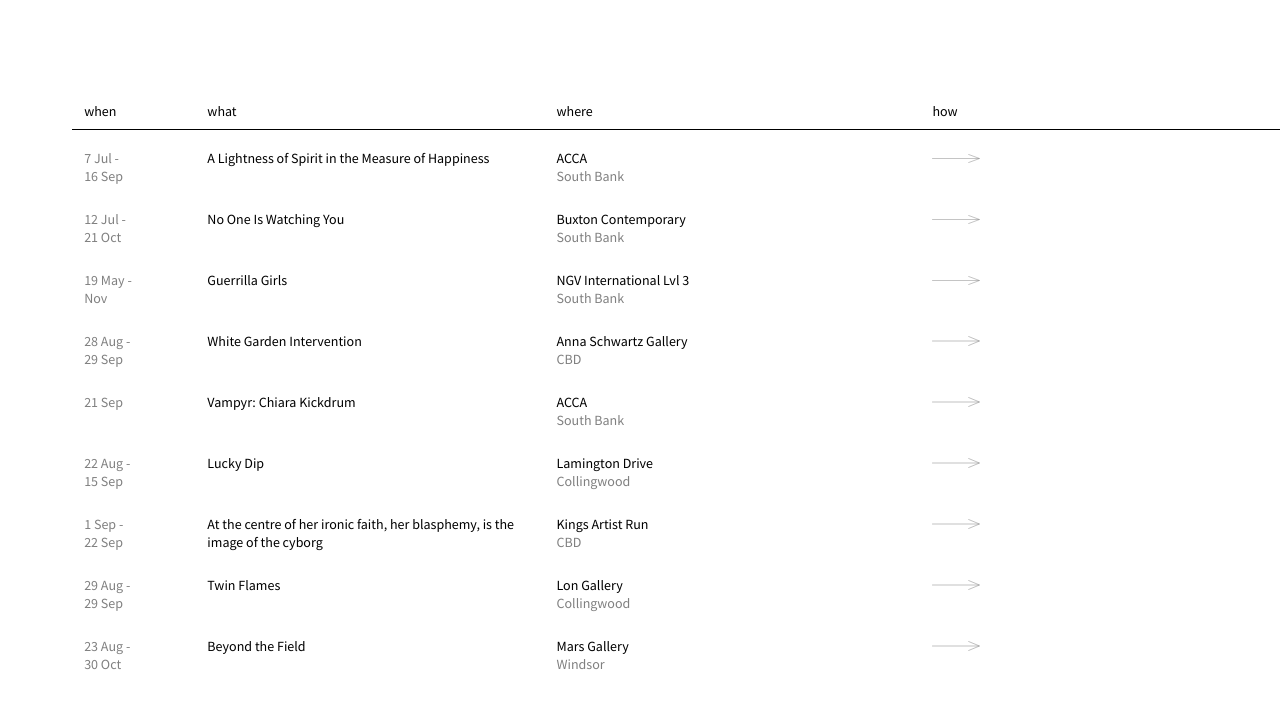
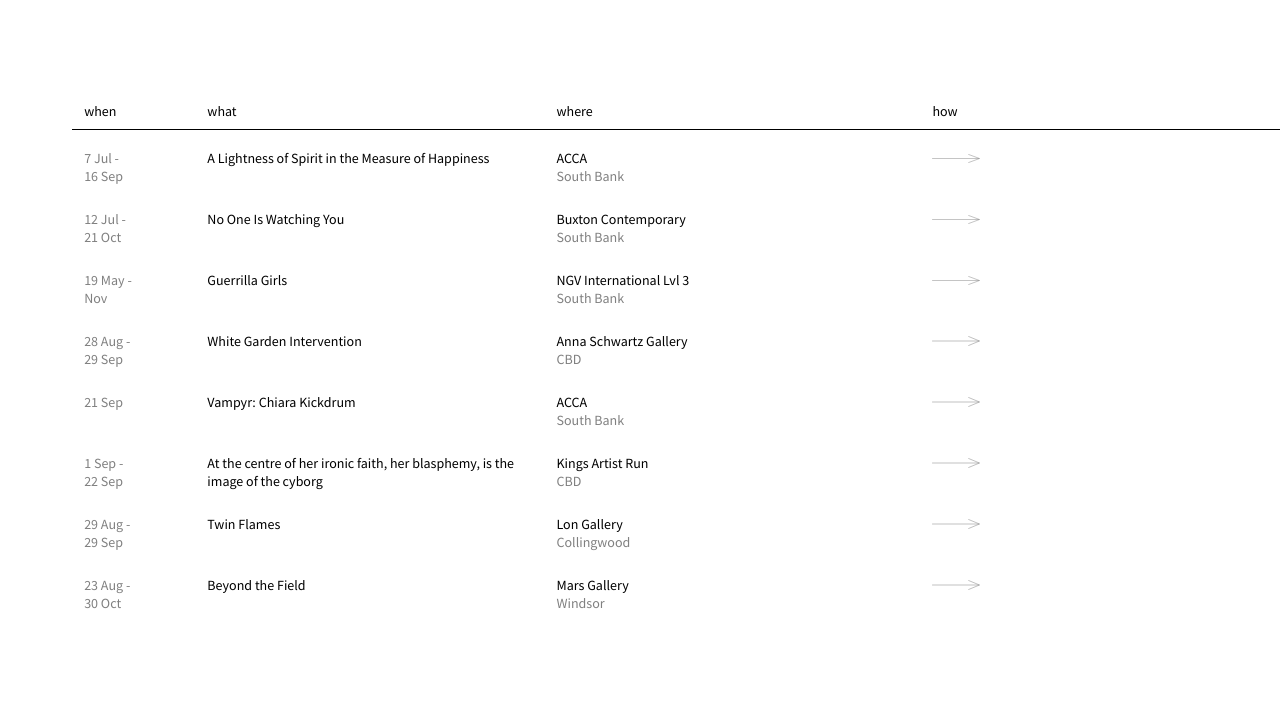
Before and after one commit to tayteboss/gallery-space, a plain HTML site: page index.html in a window 1280 px wide. Shown: the part 173-879 px from the top of the page. After the commit the page ends 818 px from the top, so only its background shows below. Drawn offline with Linux system fonts and the light colour scheme.

Commit message:
lamington

```diff
--- a/index.html
+++ b/index.html
@@ -161,27 +161,6 @@
                 </div>
             </article>
 
-            <!-- Lamington Drive -->
-            <article class="animate delay-1000">
-                <div class="grid-wrap">
-                    <div class="grid-item grid-lap-10 grid-20">
-                        <span class="color-1">22 Aug -<br>15 Sep</span>
-                    </div>
-                    <div class="grid-item grid-60">
-                        <div class="grid-wrap">
-                            <div class="grid-item grid-lap-50">
-                                <span class="what-article"><a href="https://bit.ly/2NLWOpp" target="_blank">Lucky Dip</a></span>
-                            </div><div class="grid-item grid-lap-50">
-                                <span><a href="https://bit.ly/2Q4FpKe" target="_blank">Lamington Drive</a><br><span class="color-1">Collingwood</span></span>
-                            </div>
-                        </div>
-                    </div>
-                    <div class="grid-item grid-10">
-                        <span class="how-arrow"><a href="https://bit.ly/2NLWOpp" target="_blank"><img src="img/gs-arrow.svg" alt=""></a></span>
-                    </div>
-                </div>
-            </article>
-
             <!-- Kings Artist Run -->
             <article class="animate delay-1000">
                 <div class="grid-wrap">
```
